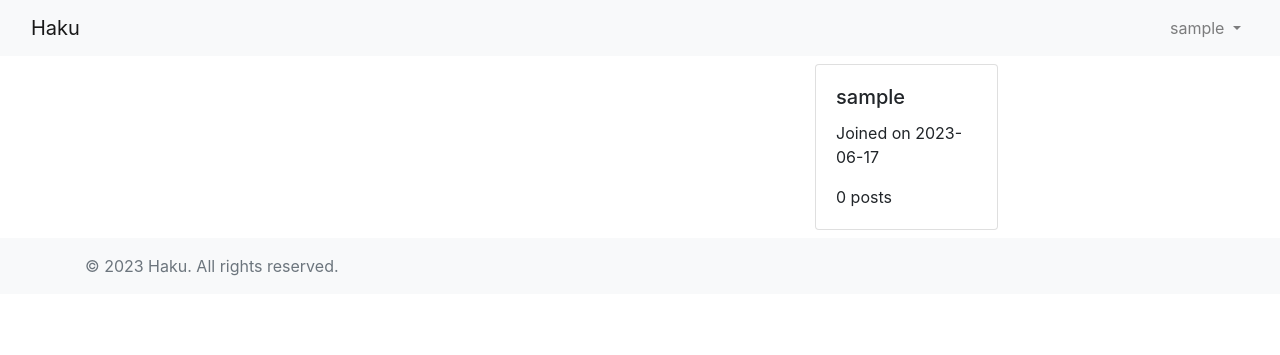
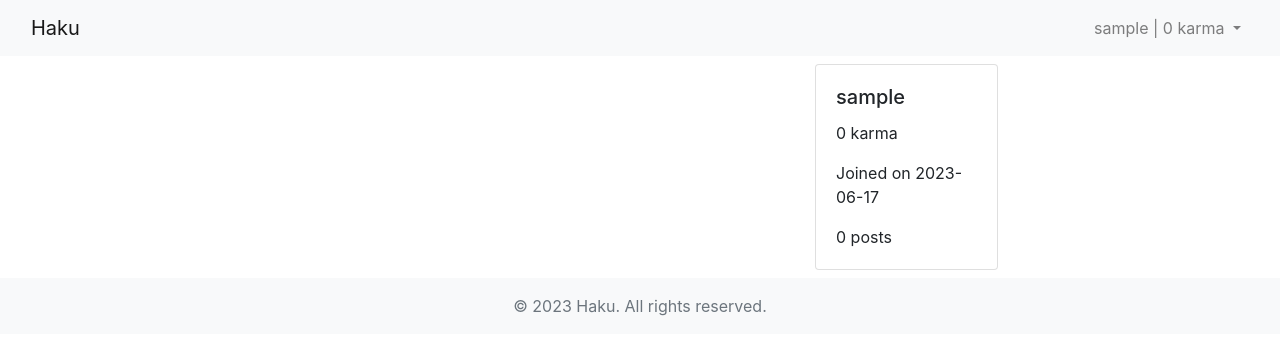
Before and after one commit to uniyx/haku, a Flask app: a page that uses haku/templates/profile.html in a window 1280 px wide. Shown: the top 355 px of the page. Run offline with Flask 3, Linux system fonts and the light colour scheme; the visitor is signed in with stand-in values (Sample User, id 1); data comes from the database, SQL or seed files in the repository; data that the repository does not hold is empty; some libraries are stand-ins or nearby versions.

Commit message:
Added karma

```diff
--- a/haku/models/user.py
+++ b/haku/models/user.py
@@ -21,6 +21,7 @@ class User(UserMixin, db.Model):
     date_joined = db.Column(db.DateTime, nullable=False, default=datetime.utcnow)
     posts = db.relationship('Post', backref='author', lazy=True)
     saved = db.relationship('Post', secondary=saved_posts, backref='saved_by')
+    karma = db.Column(db.Integer, default=0)
 
     def set_password(self, password):
         self.password_hash = generate_password_hash(password)
--- a/haku/routes.py
+++ b/haku/routes.py
@@ -131,7 +131,7 @@ def utility_processor():
 def vote():
     data = request.get_json()
     post_id = data['post_id']
-    new_value = data['value']
+    new_value = int(data['value'])
     post = Post.query.get(post_id)
     if not post:
         return jsonify({'error': 'Post not found'}), 404
@@ -140,25 +140,27 @@ def vote():
     vote = Vote.query.filter_by(user_id=current_user.id, post_id=post_id).first()
     if vote:
         # If the existing vote's value is the same as the new value, remove the vote
-        print(vote.value, new_value)
-        if vote.value == int(new_value):
+        if vote.value == new_value:
             vote.value = 0
             user_vote = 0
+            post.author.karma -= new_value  # Decrease author's karma by the vote value
         else:
             # if existing vote is not same as new vote, update the vote
+            post.author.karma -= vote.value  # First, remove the value of the old vote from the author's karma
             vote.value = new_value
             user_vote = new_value
+            post.author.karma += new_value  # Then, add the value of the new vote to the author's karma
     else:
         # if no existing vote, create a new vote
         vote = Vote(user_id=current_user.id, post_id=post_id, value=new_value)
         db.session.add(vote)
         user_vote = new_value
+        post.author.karma += new_value  # Increase author's karma by the vote value
 
     db.session.commit()
 
     new_score = db.session.query(func.sum(Vote.value)).filter_by(post_id=post_id).scalar() or 0
     return jsonify({'new_score': new_score, 'user_vote': user_vote}), 200
-
 
 @app.context_processor
 def utility_processor():
--- a/haku/templates/compact_layout.html
+++ b/haku/templates/compact_layout.html
@@ -27,7 +27,7 @@
         {% if current_user.is_authenticated %}
         <li class="nav-item dropdown">
           <a class="nav-link dropdown-toggle" href="#" id="navbarDropdownMenuLink" role="button" data-bs-toggle="dropdown" aria-expanded="false">
-            {{ current_user.username }}
+            {{ current_user.username }} | {{ current_user.karma }} karma
           </a>
           <ul class="dropdown-menu dropdown-menu-right" aria-labelledby="navbarDropdownMenuLink">
             <li><a class="dropdown-item" href="{{ url_for('profile', username=current_user.username) }}"><i class="fas fa-user fa-fw mr-2"></i>Profile</a></li>
@@ -68,9 +68,9 @@
 
 <!-- Footer -->
 <footer class="footer mt-2 py-3 bg-light">
-    <div class="container">
-        <span class="text-muted">© 2023 Haku. All rights reserved.</span>
-    </div>
+  <div class="container text-center">
+      <span class="text-muted">© 2023 Haku. All rights reserved.</span>
+  </div>
 </footer>
 
 <!-- Optional JavaScript -->
--- a/haku/templates/layout.html
+++ b/haku/templates/layout.html
@@ -28,7 +28,7 @@
           {% if current_user.is_authenticated %}
           <li class="nav-item dropdown">
             <a class="nav-link dropdown-toggle" href="#" id="navbarDropdownMenuLink" role="button" data-bs-toggle="dropdown" aria-expanded="false">
-              {{ current_user.username }}
+              {{ current_user.username }} | {{ current_user.karma }} karma
             </a>
             <ul class="dropdown-menu dropdown-menu-right" aria-labelledby="navbarDropdownMenuLink">
               <li><a class="dropdown-item" href="{{ url_for('profile', username=current_user.username) }}"><i class="fas fa-user fa-fw mr-2"></i>Profile</a></li>
--- a/haku/templates/profile.html
+++ b/haku/templates/profile.html
@@ -11,6 +11,9 @@
     <div class="card-body">
         <h5 class="card-title">{{ user.username }}</h5>
         <p class="card-text">
+            {{ user.karma }} karma
+        </p>
+        <p class="card-text">
             Joined on {{ user.date_joined.strftime('%Y-%m-%d') }}
         </p>
         <p class="card-text">
```
Also changed, not shown: migrations/versions/04329d7e7e31_added_karma_to_user.py (added, +32 -0 lines), 1 other file.
